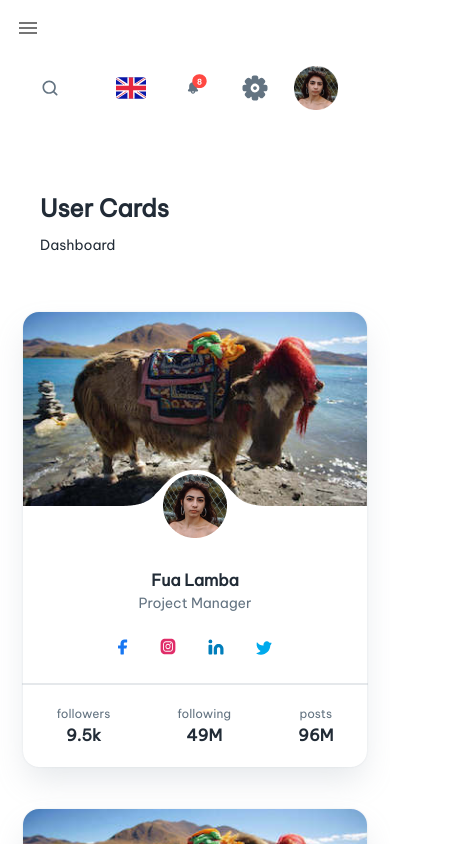
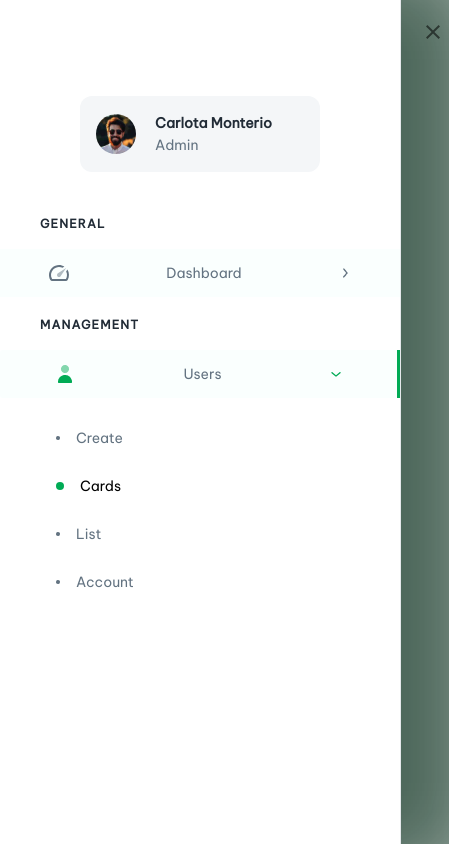
Before and after one commit to haridalavai/codeberry-frontend, a React (Create React App) app: page / in a window 390 px wide. Both pictures are taken after a click on the button 28 px from the left and 28 px from the top of the page. Shown: the whole page, 449 px wide, since content can reach past the window. Built offline with nearby package versions, Linux system fonts and the light colour scheme.

Commit message:
add sidebar

```diff
--- a/src/components/Header.css
+++ b/src/components/Header.css
@@ -37,6 +37,21 @@
   background-color: #fff;
   margin: 0.5rem;
 }
+
+.sidenav__collapsable {
+  position: absolute;
+  z-index: 4;
+  display: flex;
+  flex-direction: row;
+  visibility: hidden;
+  top: 0;
+  left: 0;
+}
+
+.close__button {
+  margin: 1rem;
+}
+
 .hamburger__button {
 }
 @media only screen and (min-width: 600px) {
@@ -46,4 +61,14 @@
     height: 0;
     flex: 0;
   }
+  /* .sidenav__collapsable {
+    visibility: visible;
+  } */
 }
+@media only screen and (max-width: 600px) {
+  .sidenav__collapsable {
+    visibility: visible;
+    width: 0;
+    height: 0;
+  }
+}
--- a/src/components/Header.js
+++ b/src/components/Header.js
@@ -1,16 +1,43 @@
-import React from 'react';
+import React, { useState } from 'react';
 import { IconButton } from '@mui/material';
 import './Header.css';
+import SidenavCollapsable from './Sidenav-collapsable';
 // import { borderRadius } from '@mui/system';
 import MenuIcon from '@mui/icons-material/Menu';
+import Close from '@mui/icons-material/Close';
 
 const Header = () => {
   const style = {};
+  const [open, setOpen] = useState(false);
+  console.log(open);
+
+  const handleOpen = () => {
+    setOpen(true);
+  };
+
+  const handleClose = () => {
+    setOpen(false);
+  };
 
   return (
     <>
+      <div className="sidenav__collapsable">
+        <SidenavCollapsable active={open} />
+        <IconButton
+          sx={{
+            width: '30px',
+            margin: '1rem',
+            padding: '1rem',
+            visibility: `${open ? 'visible' : 'hidden'}`,
+          }}
+          onClick={handleClose}
+        >
+          <Close />
+        </IconButton>
+      </div>
+
       <div className="hamburger">
-        <IconButton className="hamburger__button">
+        <IconButton className="hamburger__button" onClick={handleOpen}>
           <MenuIcon />
         </IconButton>
       </div>
--- /dev/null
+++ b/src/components/SIdebar-collapsable.css
@@ -0,0 +1,45 @@
+.sidenav__c {
+  display: flex;
+  flex-direction: column;
+  align-items: flex-start;
+  background-color: #fff;
+  visibility: hidden;
+  width: 25rem;
+  border-right: 1px solid #919eab3d;
+  height: 100vh;
+  box-shadow: inset -1px 0px 0px rgba(145, 158, 171, 0.24);
+  align-items: center;
+  box-shadow: 36px -1px 104px 66px rgba(14, 49, 32, 0.75);
+  -webkit-box-shadow: 36px -1px 104px 66px rgba(14, 49, 32, 0.75);
+  -moz-box-shadow: 36px -1px 104px 66px rgba(14, 49, 32, 0.75);
+  transition: width 2s;
+}
+
+.sidenav__c__active {
+  visibility: visible;
+}
+
+.sidenav__profile__c {
+  margin-top: 6rem;
+  margin-bottom: 2.5rem;
+}
+.sidenav__sectionTitle__c {
+  font-style: normal;
+  font-weight: bold;
+  font-size: 12px;
+  line-height: 18px;
+  letter-spacing: 1.2px;
+  text-transform: uppercase;
+  padding-left: 40px;
+
+  color: #212b36;
+}
+.sidenav__navSection__c {
+  width: 100%;
+}
+
+@media only screen and (min-width: 600px) {
+  .sidenav__c {
+    visibility: hidden;
+  }
+}
--- /dev/null
+++ b/src/components/Sidenav-collapsable.js
@@ -0,0 +1,40 @@
+import React from 'react';
+import Sidenav from './Sidenav';
+import Profile from './Profile';
+import Menuitems from './Menuitems';
+import './SIdebar-collapsable.css';
+const SidenavCollapsable = ({ active }) => {
+  return (
+    <div className="">
+      <>
+        <div className={`sidenav__c ${active ? 'sidenav__c__active' : ''}`}>
+          <div className="sidenav__profile__c ">
+            <Profile />
+          </div>
+          <div className="sidenav__navSection__c">
+            <span className="sidenav__sectionTitle__c">GENERAL</span>
+            <div className="menuitem">
+              <img
+                src="/images/ic_dashboard.svg"
+                className="menuitems__icon"
+                alt=""
+              />
+              <span className="menuitem__title">Dashboard</span>
+              <img
+                src="/images/ic_chevron_right.png"
+                alt="jhg"
+                className="menuitems__icon"
+              />
+            </div>
+            <span className="sidenav__sectionTitle__c">MANAGEMENT</span>
+
+            <Menuitems title={'Users'} list={'list'} />
+          </div>
+          <div className="sidenav__hamburger__c"></div>
+        </div>
+      </>
+    </div>
+  );
+};
+
+export default SidenavCollapsable;
```
